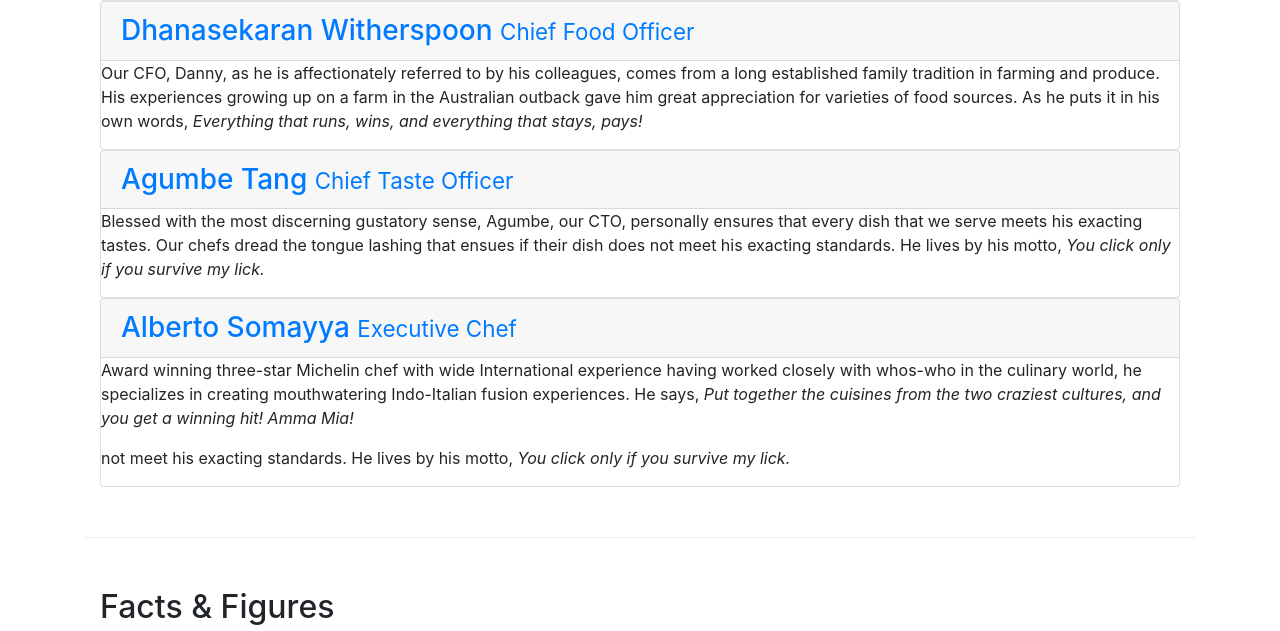
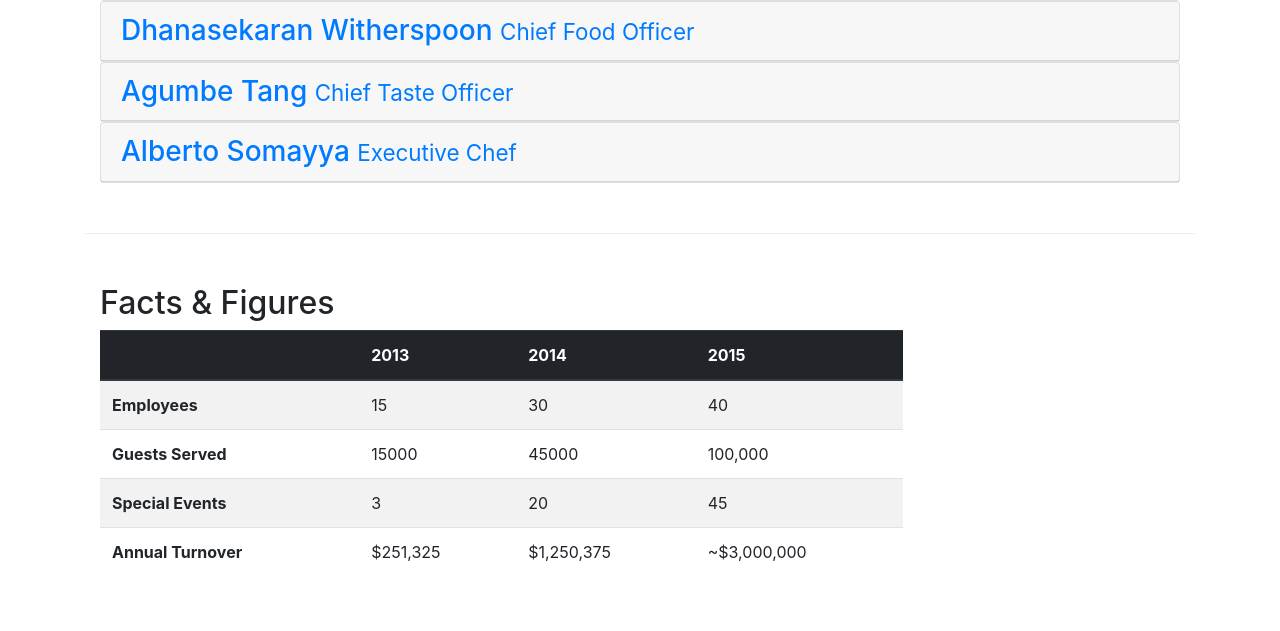
Before and after one commit to brigantino2/coursera-bootstrap4, a website: page aboutus.html in a window 1280 px wide. Shown: the part 1219-1850 px from the top of the page. Drawn offline with nearby package versions, Linux system fonts and the light colour scheme.

Commit message:
Fix to Accordion collapsed cards

```diff
--- a/aboutus.html
+++ b/aboutus.html
@@ -153,7 +153,7 @@
                                 </a>
                             </h3>
                         </div>
-                        <div role="tabpanel" class="collapse fade show" id="danny">
+                        <div role="tabpanel" class="collapse fade" id="danny">
                             <div class="card-block">
                                 <p class="d-none d-sm-block">Our CFO, Danny, as he is affectionately referred to by his colleagues, comes from a long established family tradition in farming and produce. His experiences growing up on a farm in the Australian outback gave him great appreciation for varieties of food sources. As he puts it in his own words, <em>Everything that runs, wins, and everything that stays, pays!</em></p>
                             </div>
@@ -167,7 +167,7 @@
                                 </a>
                             </h3>
                         </div>
-                        <div role="tabpanel" class="collapse fade show" id="agumbe">
+                        <div role="tabpanel" class="collapse fade" id="agumbe">
                             <div class="card-block">
                                 <p class="d-none d-sm-block">Blessed with the most discerning gustatory sense, Agumbe, our CTO, personally ensures that every dish that we serve meets his exacting tastes. Our chefs dread the tongue lashing that ensues if their dish does not meet his exacting standards. He lives by his motto, <em>You click only if you survive my lick.</em></p>
                             </div>
@@ -181,7 +181,7 @@
                                 </a>
                             </h3>
                         </div>
-                        <div role="tabpanel" class="collapse fade show" id="alberto">
+                        <div role="tabpanel" class="collapse fade" id="alberto">
                             <div class="card-block">
                                 <p class="d-none d-sm-block">Award winning three-star Michelin chef with wide International experience having worked closely with whos-who in the culinary world, he specializes in creating mouthwatering Indo-Italian fusion experiences. He says, <em>Put together the cuisines from the two craziest cultures, and you get a winning hit! Amma Mia!</em></p>
                         not meet his exacting standards. He lives by his motto, <em>You click only if you survive my lick.</em></p>
```
